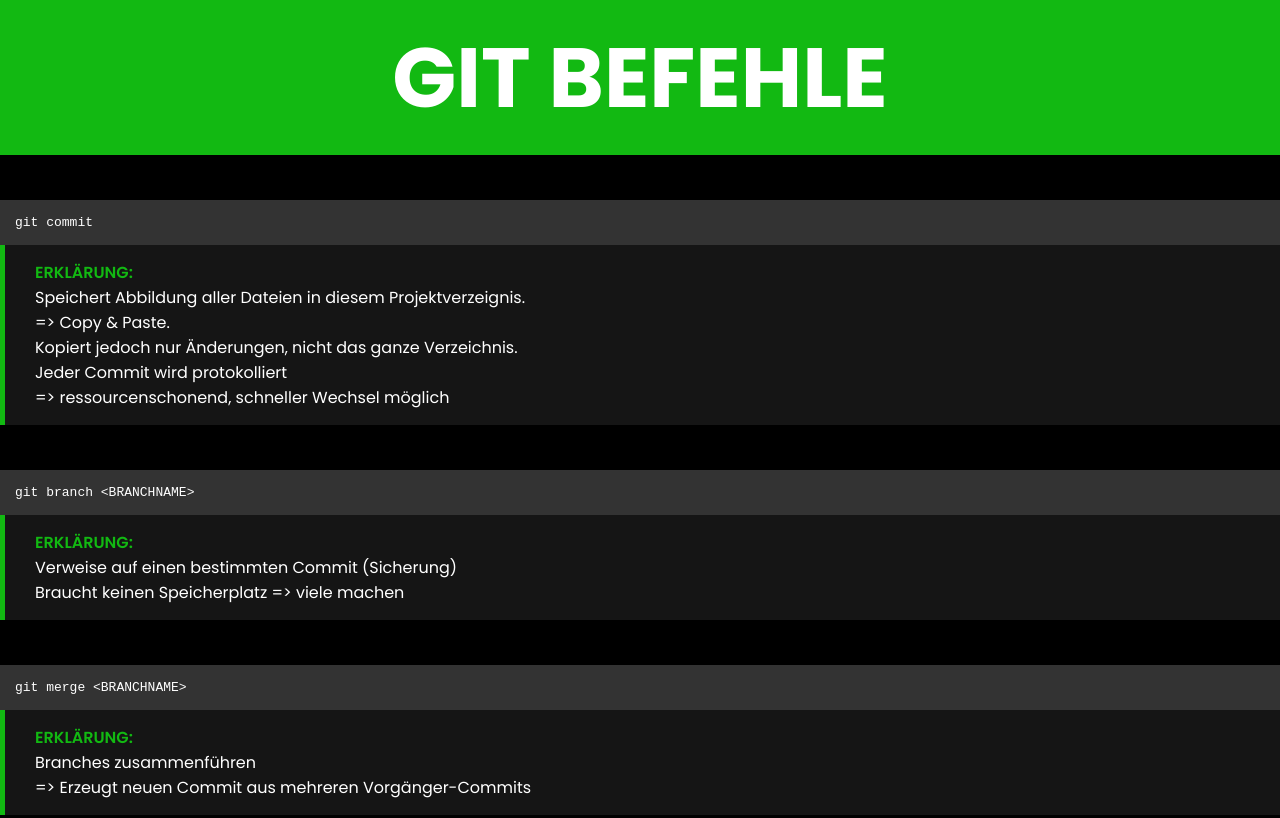
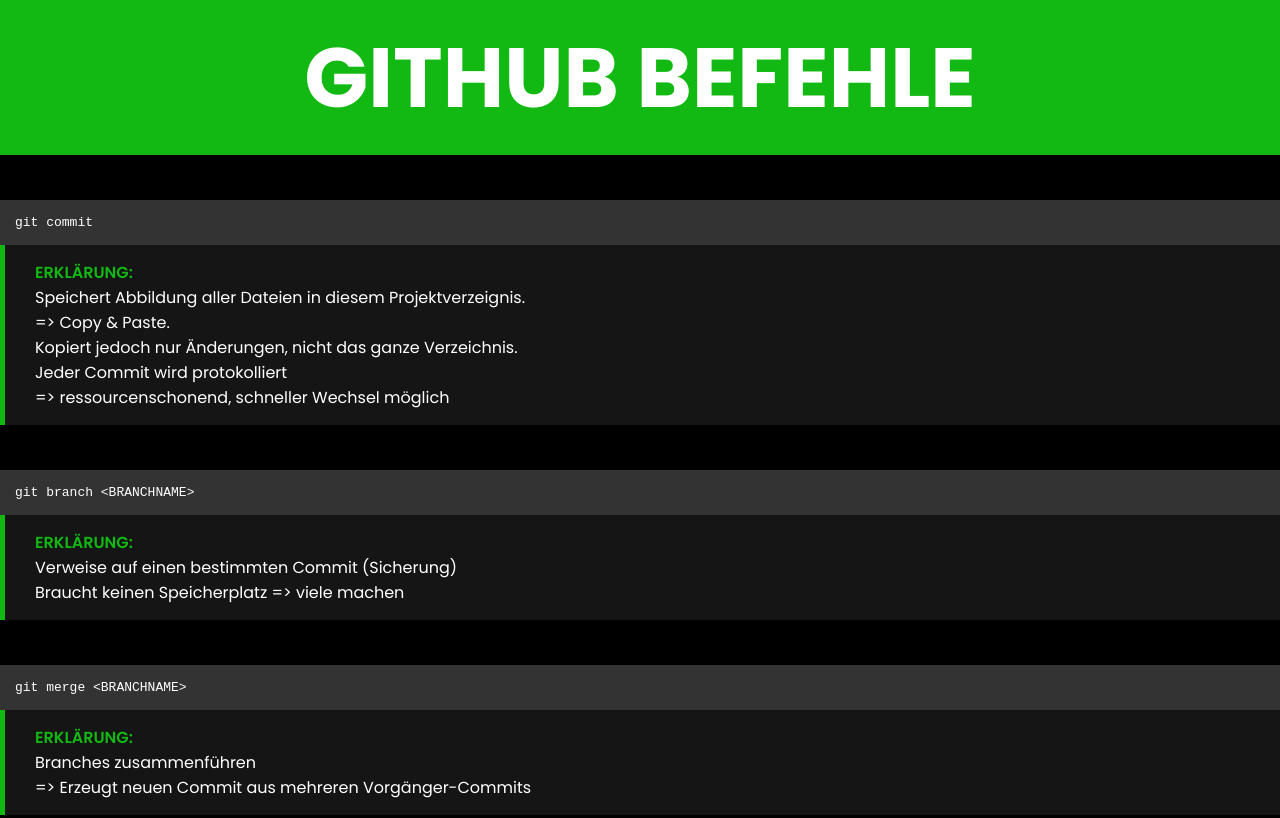
Before and after one commit to fabiannaglo/Versionsverwaltung_Gruppenaufgabe, a plain HTML site: page index.html in a window 1280 px wide. Shown: the top 818 px of the page. Drawn offline with Linux system fonts and the light colour scheme; a script that the page names is missing.

Commit message:
Update index.html

```diff
--- a/index.html
+++ b/index.html
@@ -14,7 +14,7 @@
   <body>
 
         <header>
-            <h1>Git Befehle</h1>
+            <h1>GitHub Befehle</h1>
         </header>
 
         <main>
```
